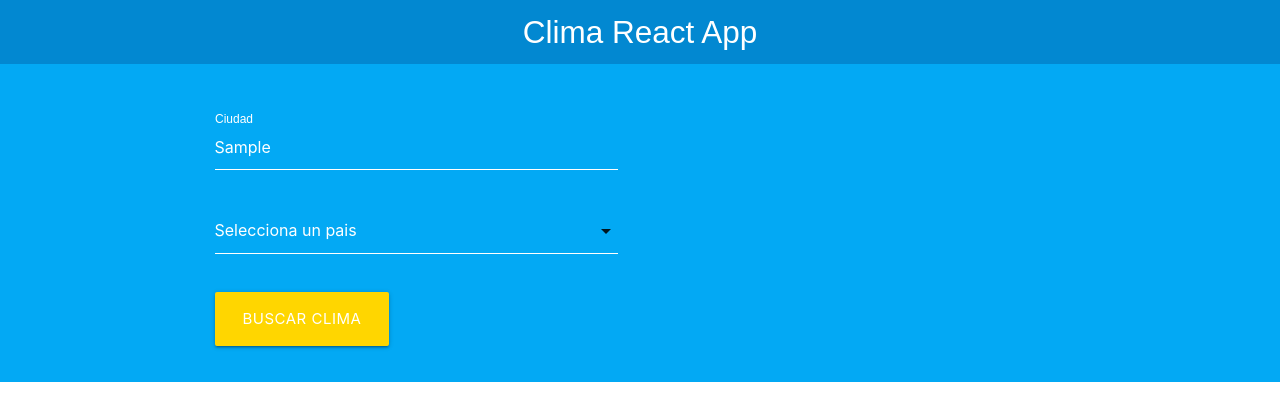
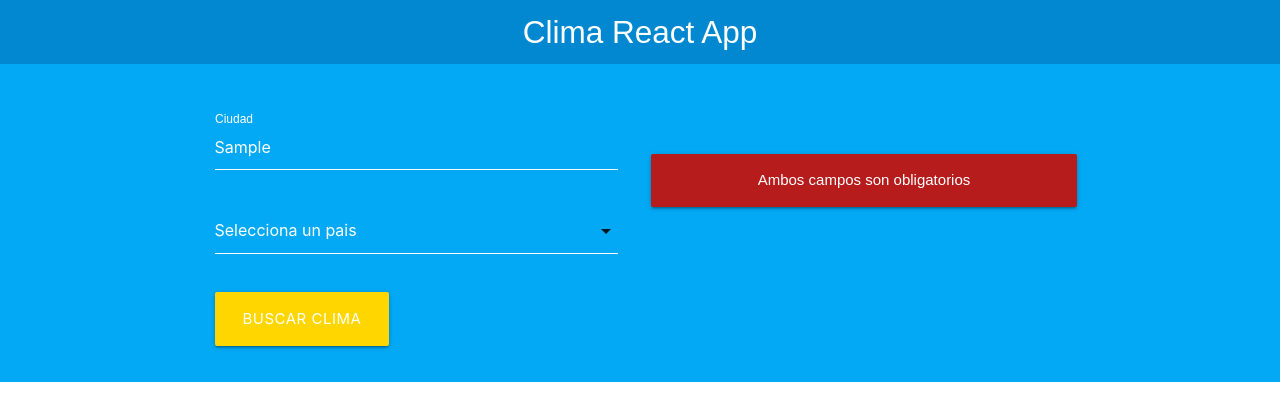
Before and after one commit to cristian9829/ReactHooks-API-Clima, a React (Create React App) app: page / in a window 1280 px wide. Both pictures are taken after typing "Sample" into the empty fields and a click on the input "Buscar Clima". Shown: the top 420 px of the page. Built offline with nearby package versions, Linux system fonts and the light colour scheme.

Commit message:
show errors

```diff
--- a/src/App.js
+++ b/src/App.js
@@ -1,24 +1,43 @@
 import React, {useState} from 'react';
 import Header from './components/Header';
 import Formulario from './components/Formulario';
+import Error from './components/error';
+
 function App() {
 
   //state principal
   //ciudad = state, guardarCiudad = setState({})
   const [ciudad, guardarCiudad] = useState('')
   const [pais, guardarPais] = useState('')
+  const [error, guardarError] = useState(false);
+
 
   const datosConsulta = datos =>{
+
     //Validar que ambos campos esten
     if(datos.ciudad === '' || datos.pais === ''){
       //un error
-      return;
+      guardarError(true);
+      return false;
     }
 
     //Ciudad y pais existen, agregarlos al state
-    guardarCiudad(datos.ciudad)
-    guardarPais(datos.pais)
+    guardarCiudad(datos.ciudad);
+    guardarPais(datos.pais);
+    guardarError(false);
+
+    console.log(error);
   }
+
+  // Cargar un componente Condicionalmente
+   let componente;
+   if(error){
+     //Hay un error, mostrarlo
+     componente = <Error mensaje="Ambos campos son obligatorios" />
+   }else{
+     // Mostrar el clima
+     componente = null;
+   }
 
   return (
     <div className="App">
@@ -34,6 +53,9 @@
                 datosConsulta={datosConsulta}
               />
             </div>
+            <div className="col s12 m6">
+              {componente}
+            </div>
           </div>
         </div>
       </div>
--- /dev/null
+++ b/src/components/error.js
@@ -0,0 +1,11 @@
+import React from 'react';
+
+const Error = ({mensaje}) =>{
+  return(
+    <div className="card-panel red darken-4 error col s12">
+      {mensaje}
+    </div>
+  )
+}
+
+export default Error;
```
